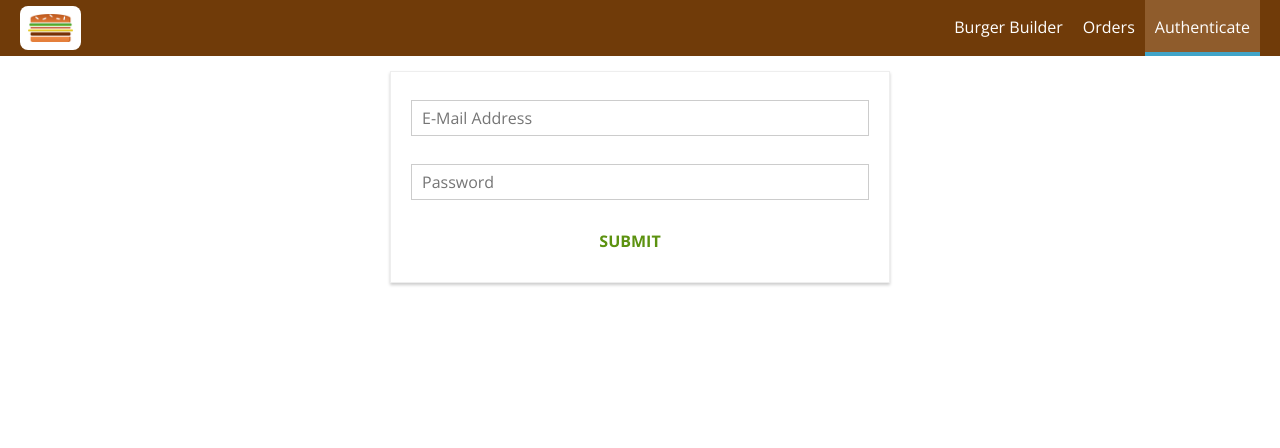
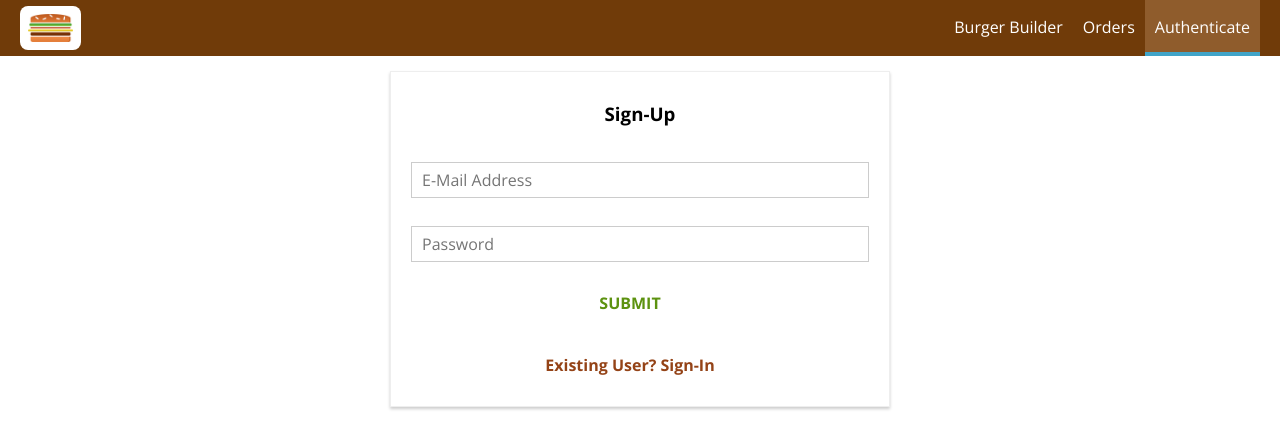
Before and after one commit to Ch-sriram/burger-builder, a React (Create React App) app: page /auth in a window 1280 px wide. Shown: the top 448 px of the page. Built offline with nearby package versions, Linux system fonts and the light colour scheme.

Commit message:
Adding Sign-In for Authorized Users

```diff
--- a/src/containers/Auth/Auth.component.jsx
+++ b/src/containers/Auth/Auth.component.jsx
@@ -42,6 +42,7 @@ class Auth extends Component {
         touched: false,
       },
     },
+    isSignUp: true,
   };
 
   checkValidity = (value, rules) => {
@@ -67,8 +68,10 @@ class Auth extends Component {
 
   submitHandler = event => {
     event.preventDefault();
-    this.props.onAuth(this.state.controls.email.value, this.state.controls.password.value);
+    this.props.onAuth(this.state.controls.email.value, this.state.controls.password.value, this.state.isSignUp);
   };
+
+  switchAuthModeHandler = () => this.setState(prevState => ({ isSignUp: !prevState.isSignUp }));
 
   render() {
     const formElementsArray = [];
@@ -94,16 +97,22 @@ class Auth extends Component {
     return (
       <FormDiv>
         <form onSubmit={this.submitHandler}>
+          <h3>{this.state.isSignUp ? "Sign-Up" : "Sign-In"}</h3>
           {form}
           <Button type="success">SUBMIT</Button>
         </form>
+        <Button
+          type="danger"
+          onClick={this.switchAuthModeHandler}>
+          {this.state.isSignUp ? "Existing User? Sign-In" : "New User? Sign-Up"}
+        </Button>
       </FormDiv>
     );
   }
 };
 
 const mapDispatchToProps = dispatch => ({
-  onAuth: (email, pass) => dispatch(actions.auth(email, pass)),
+  onAuth: (email, pass, isSignup) => dispatch(actions.auth(email, pass, isSignup)),
 });
 
 export default connect(null, mapDispatchToProps)(Auth);
--- a/src/store/actions/auth.js
+++ b/src/store/actions/auth.js
@@ -20,22 +20,31 @@ export const authFail = error => {
   };
 };
 
-export const auth = (email, password) => dispatch => {
+export const auth = (email, password, isSignup) => dispatch => {
   dispatch(authStart());
   const authData = {
     email,
     password,
     returnSecureToken: true,
   };
+
+  // API Key
+  const API_KEY = "AIzaSyBCsIqRpXyn4Y3eYRikUd9uhe71UOq-NMA";
+
+  // Sign-In Link: https://identitytoolkit.googleapis.com/v1/accounts:signInWithPassword?key=[API_KEY]
+  const signIn = "signInWithPassword", signUp = "signUp";
+  let url = isSignup ? `https://identitytoolkit.googleapis.com/v1/accounts:${signUp}?key=${API_KEY}`
+    : `https://identitytoolkit.googleapis.com/v1/accounts:${signIn}?key=${API_KEY}`;
+
   axios
-    .post('https://identitytoolkit.googleapis.com/v1/accounts:signUp?key=AIzaSyBCsIqRpXyn4Y3eYRikUd9uhe71UOq-NMA', authData)
-    .then(res => {
+    .post(url, authData)
+    .then((res) => {
       console.log(res);
       dispatch(authSuccess(res.data));
       return res;
     })
-    .catch(err => {
+    .catch((err) => {
       console.log(err);
       dispatch(authFail(err));
     });
-}
+};
```
Also changed, not shown: 1 other file (tests, documents, lock files or other folders).
